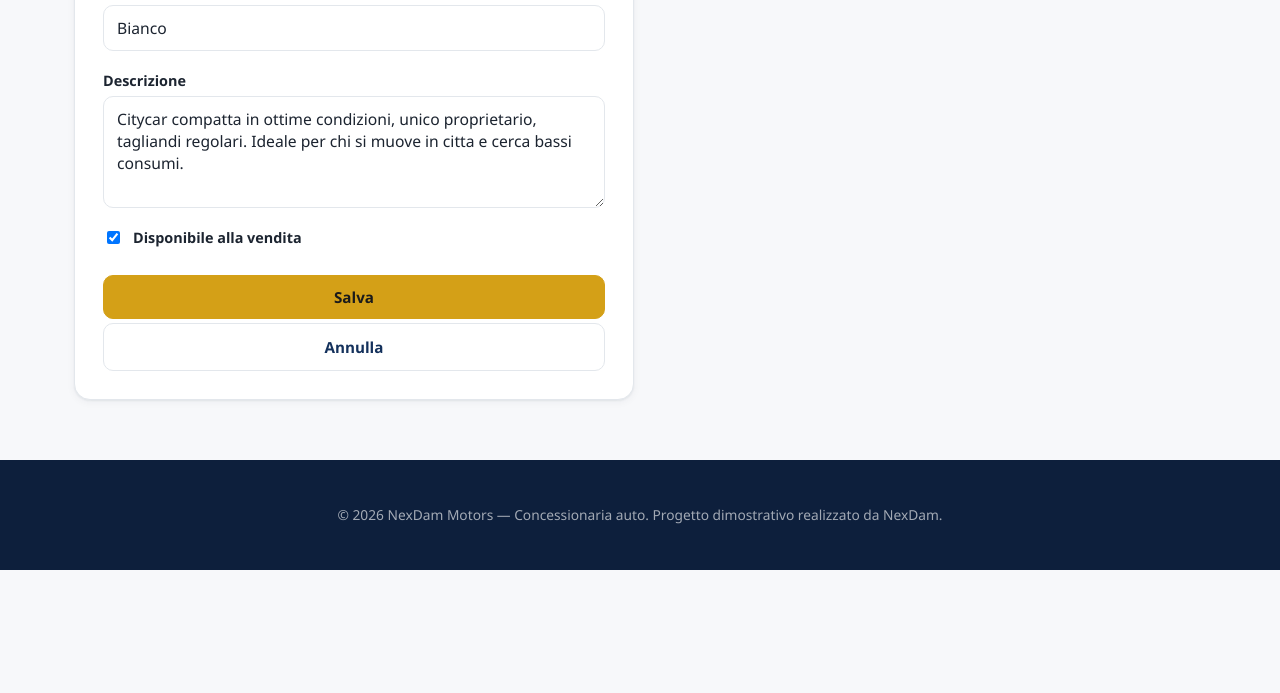
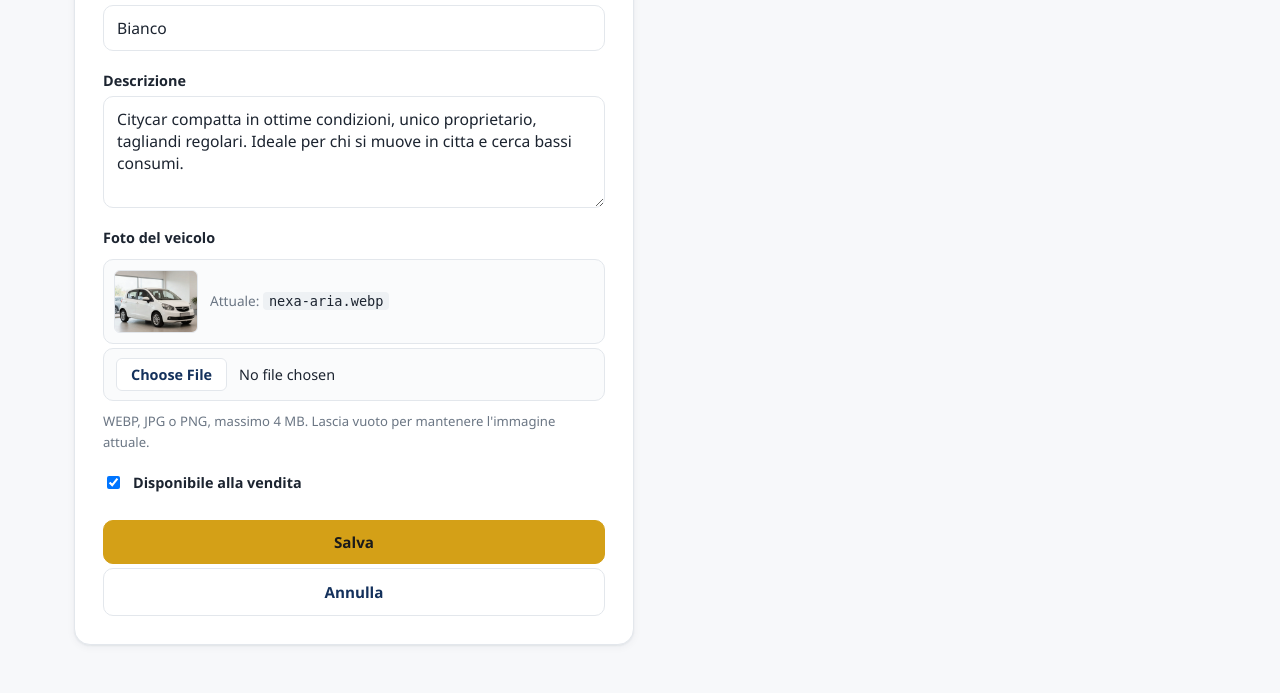
Before and after one commit to NexDam/nexdam-Projectdealership, a Flask app: page /admin/veicolo/1/modifica in a window 1280 px wide. Shown: the part 905-1598 px from the top of the page. Before the commit the page ends 1475 px from the top, so only its background shows below. Run offline with Flask 3, Linux system fonts and the light colour scheme; the visitor is signed in with stand-in values (Sample User, id 1); data comes from the database, SQL or seed files in the repository.

Commit message:
Aggiunge l'upload della foto veicolo nel form admin (#2)
Finora la colonna `immagine` era popolabile solo modificando il database
a mano: il form admin non esponeva alcun campo. Ora la foto si carica
direttamente dal pannello.

Comportamento:
- input file con whitelist WEBP/JPG/PNG e limite di 4 MB
- nome file sanificato con secure_filename
- in caso di collisione aggiunge un suffisso numerico invece di
  sovrascrivere un file esistente
- in modifica, il campo vuoto mantiene l'immagine attuale, mostrata
  come anteprima accanto al campo
- formato non ammesso: messaggio di errore, immagine invariata
- errorhandler 413 per i file oltre il limite, al posto della pagina
  di errore grezza di Werkzeug

Nota: MAX_CONTENT_LENGTH si applica a tutte le richieste, quindi anche
il form contatti eredita il tetto di 4 MB.

Co-authored-by: Claude Opus 5 <noreply@anthropic.com>

```diff
--- a/app/app.py
+++ b/app/app.py
@@ -4,6 +4,7 @@ from functools import wraps
 from dotenv import load_dotenv
 from flask import Flask, render_template, request, redirect, url_for, session, flash
 from werkzeug.security import check_password_hash
+from werkzeug.utils import secure_filename
 
 load_dotenv()
 
@@ -11,6 +12,12 @@ from db import query, execute  # noqa: E402
 
 app = Flask(__name__)
 app.secret_key = os.environ.get("SECRET_KEY", "dev-secret-key")
+
+# Upload delle foto dei veicoli
+IMMAGINE_DEFAULT = "default-car.webp"
+ESTENSIONI_IMMAGINE = {".webp", ".jpg", ".jpeg", ".png"}
+MAX_UPLOAD_MB = 4
+app.config["MAX_CONTENT_LENGTH"] = MAX_UPLOAD_MB * 1024 * 1024
 
 
 def login_required(view):
@@ -169,7 +176,54 @@ def admin_elimina_veicolo(veicolo_id):
     return redirect(url_for("admin_dashboard"))
 
 
+def _cartella_immagini():
+    return os.path.join(app.static_folder, "images", "cars")
+
+
+def _salva_immagine(file_caricato):
+    """Salva la foto caricata e ne restituisce il nome file.
+
+    Restituisce None se non e stato caricato nulla o se il file e stato
+    rifiutato; in quel caso il chiamante mantiene l'immagine precedente.
+    """
+    if not file_caricato or not file_caricato.filename:
+        return None
+
+    nome = secure_filename(file_caricato.filename)
+    estensione = os.path.splitext(nome)[1].lower()
+    if not nome or estensione not in ESTENSIONI_IMMAGINE:
+        flash(
+            "Formato immagine non supportato: sono ammessi WEBP, JPG e PNG. "
+            "L'immagine precedente e stata mantenuta.",
+            "error",
+        )
+        return None
+
+    cartella = _cartella_immagini()
+    os.makedirs(cartella, exist_ok=True)
+
+    # Non sovrascrivere un file gia presente: aggiunge un suffisso numerico.
+    base = os.path.splitext(nome)[0]
+    definitivo = nome
+    contatore = 1
+    while os.path.exists(os.path.join(cartella, definitivo)):
+        definitivo = f"{base}-{contatore}{estensione}"
+        contatore += 1
+
+    file_caricato.save(os.path.join(cartella, definitivo))
+    return definitivo
+
+
 def _salva_veicolo(veicolo_id=None):
+    immagine = _salva_immagine(request.files.get("immagine"))
+    if immagine is None and veicolo_id:
+        precedente = query(
+            "SELECT immagine FROM veicoli WHERE id = %s", (veicolo_id,), fetchone=True
+        )
+        immagine = precedente["immagine"] if precedente else None
+    if immagine is None:
+        immagine = IMMAGINE_DEFAULT
+
     dati = (
         request.form.get("marca", "").strip(),
         request.form.get("modello", "").strip(),
@@ -180,23 +234,31 @@ def _salva_veicolo(veicolo_id=None):
         request.form.get("cambio"),
         request.form.get("colore", "").strip(),
         request.form.get("descrizione", "").strip(),
+        immagine,
         1 if request.form.get("disponibile") == "on" else 0,
     )
 
     if veicolo_id:
         execute(
             "UPDATE veicoli SET marca=%s, modello=%s, anno=%s, prezzo=%s, km=%s, "
-            "carburante=%s, cambio=%s, colore=%s, descrizione=%s, disponibile=%s "
-            "WHERE id=%s",
+            "carburante=%s, cambio=%s, colore=%s, descrizione=%s, immagine=%s, "
+            "disponibile=%s WHERE id=%s",
             dati + (veicolo_id,),
         )
     else:
         execute(
             "INSERT INTO veicoli (marca, modello, anno, prezzo, km, carburante, cambio, "
-            "colore, descrizione, disponibile) VALUES (%s,%s,%s,%s,%s,%s,%s,%s,%s,%s)",
+            "colore, descrizione, immagine, disponibile) "
+            "VALUES (%s,%s,%s,%s,%s,%s,%s,%s,%s,%s,%s)",
             dati,
         )
 
 
+@app.errorhandler(413)
+def immagine_troppo_grande(_):
+    flash(f"Immagine troppo grande: il limite e {MAX_UPLOAD_MB} MB.", "error")
+    return redirect(url_for("admin_dashboard")), 302
+
+
 if __name__ == "__main__":
     app.run(debug=True, port=5000)
--- a/app/static/css/style.css
+++ b/app/static/css/style.css
@@ -493,6 +493,61 @@ section .btn-outline:hover,
 }
 .checkbox-label input { width: auto; }
 
+.form-contatti input[type="file"] {
+    padding: 9px 12px;
+    background: #fafbfc;
+    font-size: 0.9rem;
+    cursor: pointer;
+}
+.form-contatti input[type="file"]::file-selector-button {
+    font: inherit;
+    font-weight: 600;
+    padding: 6px 14px;
+    margin-right: 12px;
+    border: 1px solid var(--color-border);
+    border-radius: 6px;
+    background: var(--color-surface);
+    color: var(--color-primary);
+    cursor: pointer;
+    transition: background var(--transition), border-color var(--transition);
+}
+.form-contatti input[type="file"]::file-selector-button:hover {
+    background: var(--color-primary);
+    border-color: var(--color-primary);
+    color: #fff;
+}
+.campo-hint {
+    color: var(--color-muted);
+    font-size: 0.82rem;
+    margin-top: 6px;
+}
+.immagine-attuale {
+    display: flex;
+    align-items: center;
+    gap: 12px;
+    margin-top: 6px;
+    padding: 10px;
+    background: #fafbfc;
+    border: 1px solid var(--color-border);
+    border-radius: var(--radius);
+}
+.immagine-attuale img {
+    width: 84px;
+    height: 63px;
+    object-fit: cover;
+    border-radius: 6px;
+    border: 1px solid var(--color-border);
+    flex-shrink: 0;
+}
+.immagine-attuale span { font-size: 0.85rem; color: var(--color-muted); }
+.immagine-attuale code {
+    font-size: 0.85rem;
+    background: #eef1f4;
+    padding: 1px 6px;
+    border-radius: 4px;
+    color: var(--color-text);
+}
+
 .contatti-page { padding-bottom: 56px; }
 .contatti-layout {
     display: grid;
--- a/app/templates/admin/form_veicolo.html
+++ b/app/templates/admin/form_veicolo.html
@@ -4,7 +4,7 @@
 <div class="container admin-form">
     <h1 class="section-title">{{ "Modifica veicolo" if veicolo else "Nuovo veicolo" }}</h1>
 
-    <form method="post" class="form-contatti">
+    <form method="post" class="form-contatti" enctype="multipart/form-data">
         <label for="marca">Marca *</label>
         <input type="text" id="marca" name="marca" value="{{ veicolo.marca if veicolo else '' }}" required>
 
@@ -40,6 +40,21 @@
         <label for="descrizione">Descrizione</label>
         <textarea id="descrizione" name="descrizione" rows="4">{{ veicolo.descrizione if veicolo else '' }}</textarea>
 
+        <label for="immagine">Foto del veicolo</label>
+        {% if veicolo %}
+        <div class="immagine-attuale">
+            <img src="{{ url_for('static', filename='images/cars/' + (veicolo.immagine or 'default-car.webp')) }}"
+                 alt="Immagine attuale"
+                 onerror="this.onerror=null;this.src='{{ url_for('static', filename='images/cars/default-car.webp') }}'">
+            <span>Attuale: <code>{{ veicolo.immagine or 'default-car.webp' }}</code></span>
+        </div>
+        {% endif %}
+        <input type="file" id="immagine" name="immagine" accept=".webp,.jpg,.jpeg,.png">
+        <small class="campo-hint">
+            WEBP, JPG o PNG, massimo 4 MB.
+            {%- if veicolo %} Lascia vuoto per mantenere l'immagine attuale.{% endif %}
+        </small>
+
         <label class="checkbox-label">
             <input type="checkbox" name="disponibile" {% if not veicolo or veicolo.disponibile %}checked{% endif %}>
             Disponibile alla vendita
```
Also changed, not shown: README.md.
